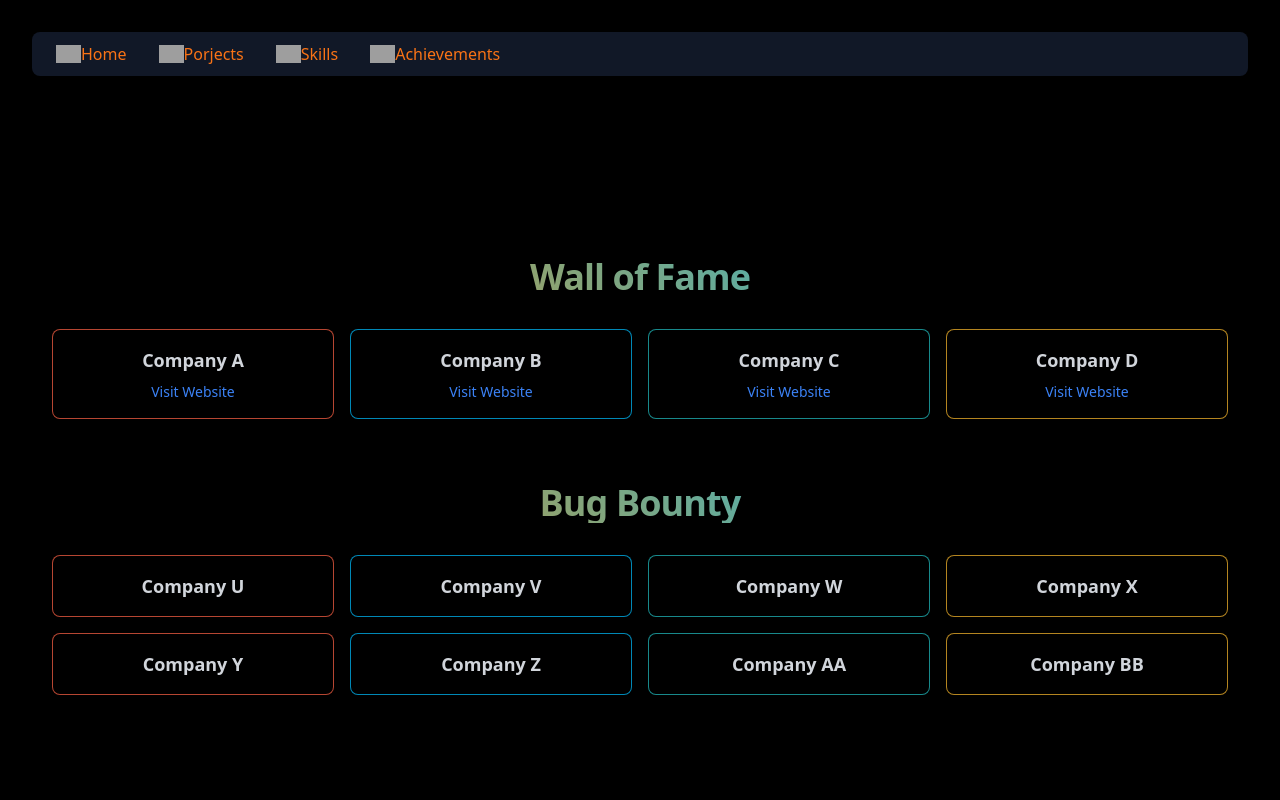
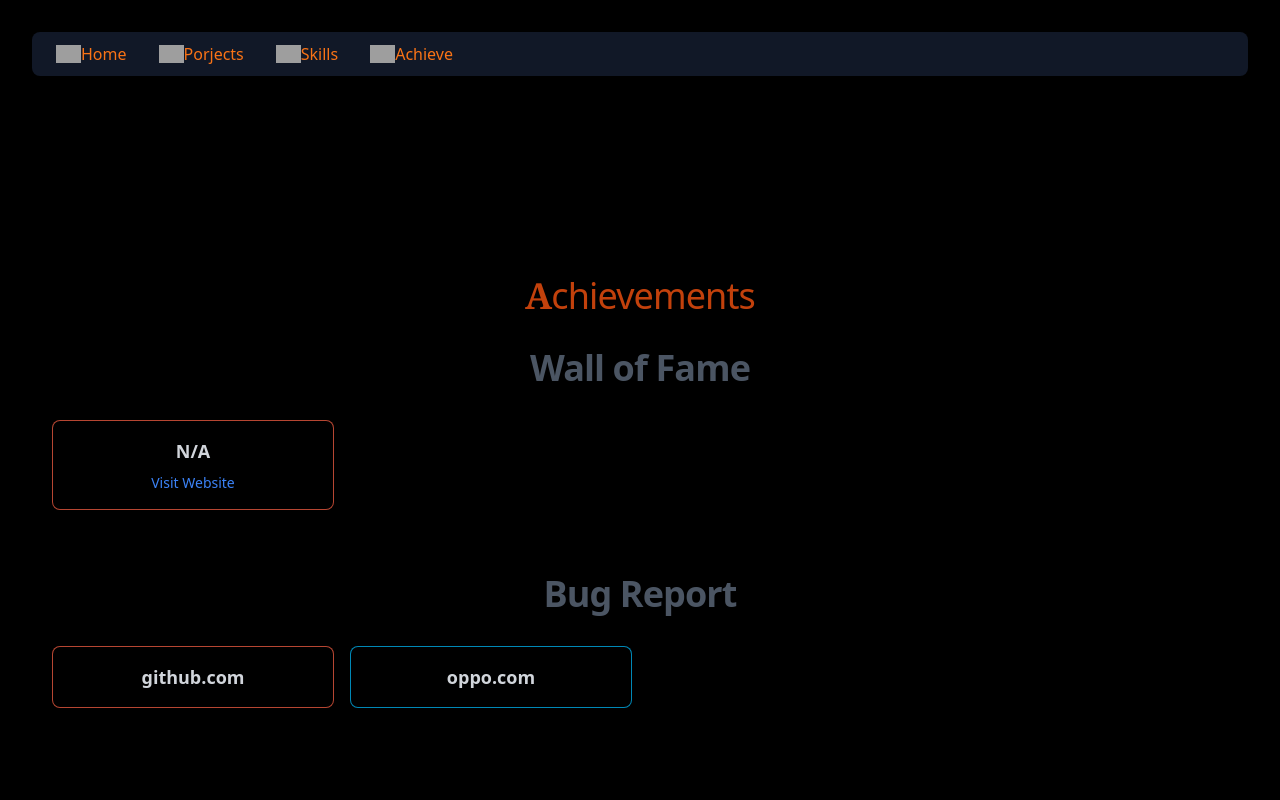
Before and after one commit to rushikeshthakur25/PortfolioRT, a React (Vite) app: page /contact in a window 1280 px wide. Shown: the top 800 px of the page. Built offline with nearby package versions, Linux system fonts and the light colour scheme; grey boxes are pictures that could not be loaded.

Commit message:
remove styles

```diff
--- a/src/components/Contact/Contact.jsx
+++ b/src/components/Contact/Contact.jsx
@@ -1,24 +1,16 @@
 // src/Contact.jsx
 import React from 'react';
-import './styles.css'; // Ensure to import the CSS file where the gradient effect is defined
+import './styles.css';
+
 
 const wallOfFameCompanies = [
-  { name: 'Company A', link: 'https://www.companya.com' },
-  { name: 'Company B', link: 'https://www.companyb.com' },
-  { name: 'Company C', link: 'https://www.companyc.com' },
-  { name: 'Company D', link: 'https://www.companyd.com' },
+  { name: 'N/A', link: 'https://www.companya.com' },
 
 ];
 
 const bugBountyCompanies = [
-  { name: 'Company U' },
-  { name: 'Company V' },
-  { name: 'Company W' },
-  { name: 'Company X' },
-  { name: 'Company Y' },
-  { name: 'Company Z' },
-  { name: 'Company AA' },
-  { name: 'Company BB' },
+  { name: 'github.com' },
+  { name: 'oppo.com' },
 
 ];
 
@@ -26,6 +18,7 @@ export default function Contact() {
   return (
     <section className="text-gray-600 body-font bg-black min-h-screen flex flex-col justify-center items-center">
       <div className="container px-5 py-24 mx-auto">
+        <h1 className="text-3xl sm:text-4xl gradient-text  tracking-tight mb-8 text-center my-8 text-orange-700"><samp className='font-bold text-4xl font-serif'>A</samp>chievements</h1>
         <h2 className="text-3xl sm:text-4xl gradient-text font-extrabold tracking-tight mb-8 text-center">Wall of Fame</h2>
         <div className="grid grid-cols-1 sm:grid-cols-2 md:grid-cols-3 lg:grid-cols-4 gap-4">
           {wallOfFameCompanies.map((company, index) => {
@@ -42,7 +35,7 @@ export default function Contact() {
           })}
         </div>
 
-        <h2 className="text-3xl sm:text-4xl gradient-text font-extrabold tracking-tight mb-8 text-center mt-16">Bug Bounty</h2>
+        <h2 className="text-3xl sm:text-4xl gradient-text font-extrabold tracking-tight mb-8 text-center mt-16">Bug Report</h2>
         <div className="grid grid-cols-1 sm:grid-cols-2 md:grid-cols-3 lg:grid-cols-4 gap-4">
           {bugBountyCompanies.map((company, index) => {
             const animationClass = `border-animated-${(index % 4) + 1}`;
--- a/src/components/Contact/styles.css
+++ b/src/components/Contact/styles.css
@@ -101,12 +101,3 @@
       background-position: 0% 0%;
     }
   }
-
-  .gradient-text {
-    background: linear-gradient(45deg, #ff0080, #ff8c00, #00bfff, #7fff00, #ff00ff);
-    background-size: 400% 400%;
-    /* -webkit-background-clip: text; */
-    -webkit-text-fill-color: transparent;
-    animation: gradientTextAnimation 3s linear infinite;
-    font-weight: bolder; /* Optional, to make the gradient more prominent */
-  }
--- a/src/components/Header/Header.jsx
+++ b/src/components/Header/Header.jsx
@@ -38,8 +38,8 @@ export default function Header() {
                     </NavLink>
                     {/* Contact Link */}
                     <NavLink to="/contact" className="nav-link flex items-center" title="Achievements">
-                       <img src="https://img.icons8.com/fluency-systems-regular/48/FD7E14/phone-disconnected.png" width={25} alt="" srcset="" />
-                        <span className="tooltip">Achievements</span>
+                       <img src="https://img.icons8.com/external-flaticons-flat-flat-icons/64/external-achievements-recruitment-agency-flaticons-flat-flat-icons-2.png" width={25} alt="" srcset="" />
+                        <span className="tooltip">Achieve</span>
                     </NavLink>
                 </nav>
             </div>
--- a/src/components/Home/style.css
+++ /dev/null
@@ -1,20 +0,0 @@
-@keyframes gradientTextAnimation {
-    0% {
-      background-position: 0% 0%;
-    }
-    50% {
-      background-position: 100% 100%;
-    }
-    100% {
-      background-position: 0% 0%;
-    }
-  }
-
-  .gradient-text {
-    background: linear-gradient(45deg, #ff0080, #ff8c00, #00bfff, #7fff00, #ff00ff);
-    background-size: 400% 400%;
-    -webkit-background-clip: text;
-    -webkit-text-fill-color: transparent;
-    animation: gradientTextAnimation 3s linear infinite;
-    font-weight: bolder; /* Optional, to make the gradient more prominent */
-  }
--- a/src/components/Loader/Loader.jsx
+++ b/src/components/Loader/Loader.jsx
@@ -51,7 +51,7 @@ const HackerLoader = () => {
         response = 'Opening the website...';
         setOutput(prevOutput => [...prevOutput, `user@website:~$ ${cmd}`, response]);
         setTimeout(() => {
-          window.location.href = 'https://rushikeshthakur.netlify.app/'; // Replace with your actual URL
+          window.location.href = '#'; // Replace with your actual URL
         }, redirectDelay);
         break;
       default:
--- a/src/components/Project/Project.jsx
+++ b/src/components/Project/Project.jsx
@@ -5,7 +5,6 @@ import chat from '../../assets/img/chat.png';
 import news from '../../assets/img/news.png';
 import xss from '../../assets/img/xss.png'
 import fai from '../../assets/img/fai.png'
-import './styles.css';
 export default function HomePage() {
     const [projects] = useState([
         {
@@ -111,7 +110,7 @@ export default function HomePage() {
     return (
         <>
         <div className="container mx-auto ">
-            <h1 className="text-3xl sm:text-4xl gradient-text font-extrabold tracking-tight mb-8 text-center my-8"><samp className='font-bold text-4xl font-serif'>P</samp>rojects</h1>
+            <h1 className="text-3xl sm:text-4xl gradient-text tracking-tight mb-8 text-center my-8 text-orange-700"><samp className='font-bold text-4xl font-serif'>P</samp>rojects</h1>
             <p className="text-lg text-gray-700 text-center mb-8">Here's some information about Projects...</p>
             <div className="grid grid-cols-1 gap-6 sm:grid-cols-2 lg:grid-cols-3">
                 {projects.map((project, index) => (
--- a/src/components/Project/styles.css
+++ /dev/null
@@ -1,21 +0,0 @@
-
-@keyframes gradientTextAnimation {
-    0% {
-      background-position: 0% 0%;
-    }
-    50% {
-      background-position: 100% 100%;
-    }
-    100% {
-      background-position: 0% 0%;
-    }
-  }
-
-  .gradient-text {
-    background: linear-gradient(45deg, #ff0080, #ff8c00, #00bfff, #7fff00, #ff00ff);
-    background-size: 400% 400%;
-    -webkit-background-clip: text;
-    -webkit-text-fill-color: transparent;
-    animation: gradientTextAnimation 3s linear infinite;
-    font-weight: bolder; /* Optional, to make the gradient more prominent */
-  }
--- a/src/components/Skill/Skill.jsx
+++ b/src/components/Skill/Skill.jsx
@@ -4,7 +4,6 @@ import Backend from './Backend'
 import Database from './Database'
 import Security from './Security'
 import Version_control from './Version_control'
-import './styles.css';
 
 
 export default function Skill() {
@@ -12,7 +11,7 @@ export default function Skill() {
     <>
       <section className=" py-16 ">
         <div className="container mx-auto  px-5">
-          <h1 className="text-3xl sm:text-4xl gradient-text font-extrabold tracking-tight mb-8 text-center my-8"><samp className='font-bold text-4xl font-serif'>S</samp>kills</h1>
+          <h1 className="text-3xl sm:text-4xl gradient-text  tracking-tight mb-8 text-center my-8 text-orange-700"><samp className='font-bold text-4xl font-serif'>S</samp>kills</h1>
           <p className="text-lg text-gray-700 text-center mb-8">Here's some Develops Skills...</p>
           <div className="grid grid-cols-1 md:grid-cols-2 lg:grid-cols-3 gap-6">
             <Front />
--- a/src/components/Skill/styles.css
+++ /dev/null
@@ -1,20 +0,0 @@
-@keyframes gradientTextAnimation {
-  0% {
-    background-position: 0% 0%;
-  }
-  50% {
-    background-position: 100% 100%;
-  }
-  100% {
-    background-position: 0% 0%;
-  }
-}
-
-.gradient-text {
-  background: linear-gradient(45deg, #ff0080, #ff8c00, #00bfff, #7fff00, #ff00ff);
-  background-size: 400% 400%;
-  -webkit-background-clip: text; /* For Chrome, Safari */
-  -webkit-text-fill-color: transparent; /* For Chrome, Safari */
-  animation: gradientTextAnimation 3s linear infinite;
-  font-weight: bolder; /* Optional, to make the gradient more prominent */
-}
```
Also changed, not shown: src/components/Home/Home.jsx (+3 -4 lines).
